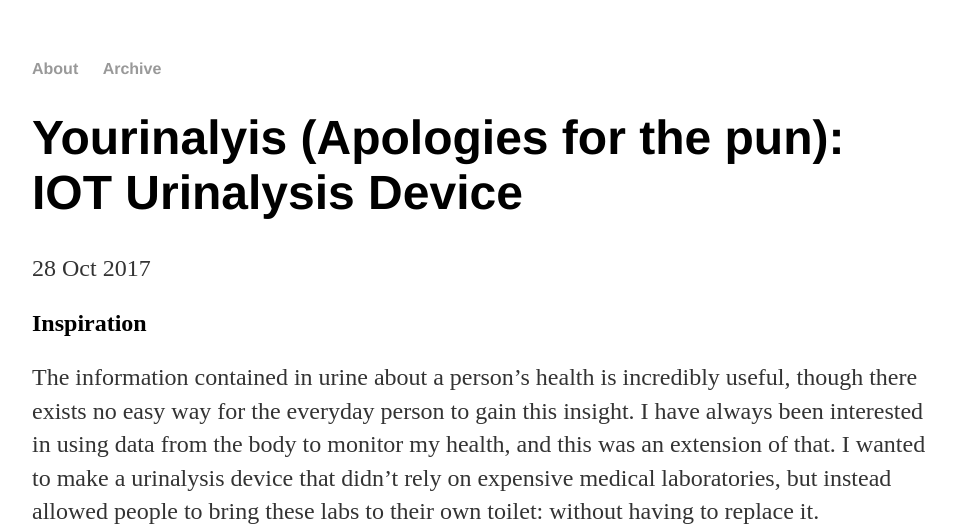
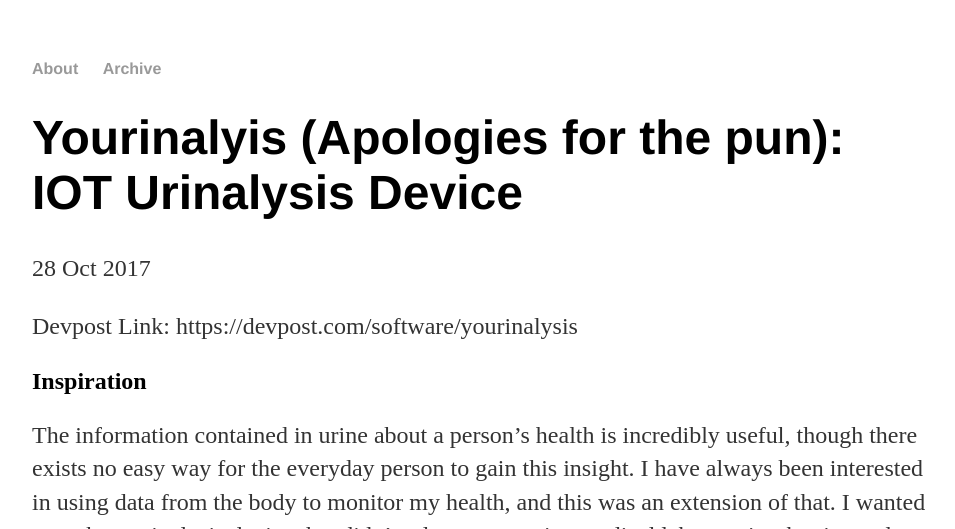
Before and after one commit to 16francej/16francej.github.io, a Jekyll site: the page built from _posts/2017-10-28-Yourinalysis-IOT-Urinalysis-Device.md, in a window 1280 px wide and 900 px high, cut to the strip 0-529 px from the top of the window. Shown: the whole strip, without its empty margins (160-1115 px from the left). Built offline with Jekyll 4.4.1, drawn with Linux system fonts in a browser that asks for light colours.

Commit message:
Update 2017-10-28-Yourinalysis-IOT-Urinalysis-Device.md

```diff
--- a/_posts/2017-10-28-Yourinalysis-IOT-Urinalysis-Device.md
+++ b/_posts/2017-10-28-Yourinalysis-IOT-Urinalysis-Device.md
@@ -3,6 +3,8 @@ layout: post
 title: "Yourinalyis (Apologies for the pun): IOT Urinalysis Device"
 date: 2017-10-28
 ---
+
+Devpost Link: https://devpost.com/software/yourinalysis
 
 ## Inspiration
 The information contained in urine about a person's health is incredibly useful, though there exists no easy way for the everyday person to gain this insight. I have always been interested in using data from the body to monitor my health, and this was an extension of that. I wanted to make a urinalysis device that didn't rely on expensive medical laboratories, but instead allowed people to bring these labs to their own toilet: without having to replace it.
```
